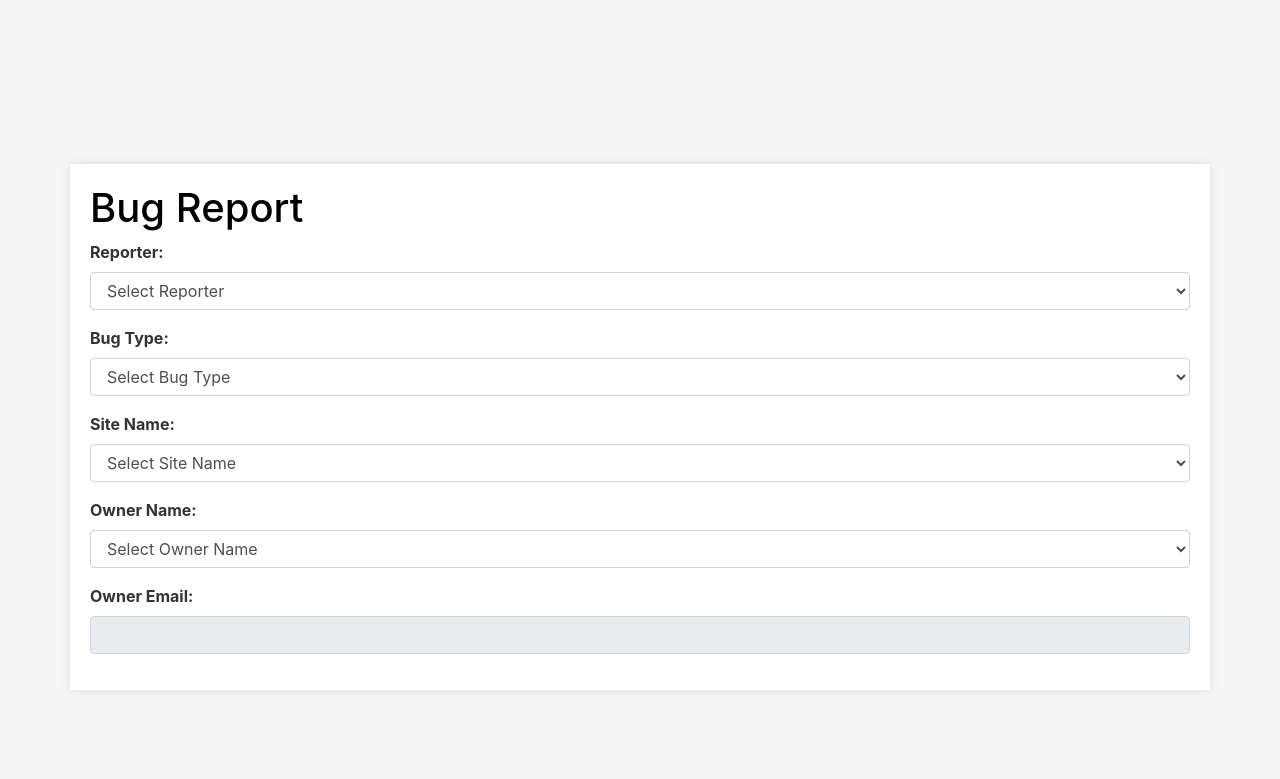
After one commit to Muhammad-Shaheer-khan/DBMS_Project, a Django app: page /email/ in a window 1280 px wide. The commit adds this page. Shown: the top 779 px of the page. Run offline with Django 4.2, Linux system fonts and the light colour scheme; data that the repository does not hold is empty; some libraries are stand-ins or nearby versions.

Commit message:
email page

```diff
--- a/myproject/myapp/urls.py
+++ b/myproject/myapp/urls.py
@@ -2,6 +2,7 @@ from django.urls import path
 from . import views
 from .views import *
 from django.urls import reverse
+
 ReporterID = "abc123"
 
 
@@ -11,6 +12,11 @@ urlpatterns = [
     path('record/', record, name='record'),
     path('delete_record/<str:ReporterID>/', delete_record, name='delete_record'),
     path('saveform', saveform, name='saveform'),
-    # path('fetch_records/', fetch_records, name='fetch_records'),
     path('update_record/<str:ReporterID>/',update_record,name='update_record'),
+
+    path('email/', views.email, name='email'),
+    path('fetch-bug-types/', views.fetch_bug_types, name='fetch_bug_types'),
+    path('fetch-site-names/', views.fetch_site_names, name='fetch_site_names'),
+    path('fetch-owner-names/', views.fetch_owner_names, name='fetch_owner_names'),
+
 ]
--- a/myproject/myapp/views.py
+++ b/myproject/myapp/views.py
@@ -1,11 +1,13 @@
 from django.shortcuts import render, redirect
 from django.views.decorators.csrf import csrf_exempt
 import sqlite3
-from collections import Counter
+from django.http import JsonResponse
+from .models import Reporter, BugType, SiteName, OwnerName
+from pathlib import Path
+from django.http import HttpResponseBadRequest, HttpResponse
 from pathlib import Path
 
-import random,string
-from pathlib import Path
+
 BASE_DIR = Path(__file__).resolve().parent.parent
 
 def home(request):
@@ -18,6 +20,9 @@ def home(request):
 def addBug(request):
     return render(request,'addBug.html')
 
+
+def email(request):
+    return render(request,'email.html')
 
 @csrf_exempt
 def update_record(request,ReporterID):
@@ -32,7 +37,6 @@ def update_record(request,ReporterID):
 
         with sqlite3.connect(BASE_DIR/'data.db') as db:
             cursor=db.cursor()
-            # Update the patient information in the database
             query = """
                 UPDATE Form
                 SET ReporterName = ?,
@@ -57,36 +61,6 @@ def delete_record(request,ReporterID):
         cursor.execute(query, (ReporterID,))
 
     return redirect('/record')
-
-
-# def fetch_records(request):
-#     with sqlite3.connect(BASE_DIR / 'data.db') as db:
-#         cursor = db.cursor()
-#         query = "SELECT ReporterName, COUNT(*) AS Records FROM Form GROUP BY ReporterName"
-#         cursor.execute(query)
-#         rows = cursor.fetchall()
-
-#         # Prepare the data as a list of dictionaries
-#         reporter_records = {}
-#         for row in rows:
-#             reporter_name = row[0]
-#             records = row[1]
-#             if reporter_name not in reporter_records:
-#                 reporter_records[reporter_name] = records
-#             else:
-#                 reporter_records[reporter_name] += records
-#         # print(reporter_records)
-
-#         # Calculate the total number of records
-#         total_records = sum(reporter_records.values())
-
-#         # Calculate the progress for each reporter
-#         record = []
-#         for reporter_name, records in reporter_records.items():
-#             progress = (records / total_records) * 100
-#             record.append({'name': reporter_name, 'progress': progress})
-
-#     return render(request, 'record.html', {'record': record})
 
 def record(request):
 
@@ -131,15 +105,7 @@ def record(request):
         for row in row2:
             r = dict(zip(column_names2, row))
             record2.append(r)
-
-
-
-
-
-
-
     return render(request,'record.html',{'record':record,'record1':record1,'record2':record2})
-
 
 
 @csrf_exempt
@@ -171,3 +137,29 @@ def saveform(request):
             cursor.execute(query, values)
 
     return render(request, 'addBug.html')
+
+
+
+
+def email(request):
+    reporters = Reporter.objects.all()
+    return render(request, 'email.html', {'reporters': reporters})
+
+def fetch_bug_types(request):
+    reporter_id = request.GET.get('reporter')
+    bug_types = BugType.objects.filter(reporter_id=reporter_id).values_list('name', flat=True)
+    return JsonResponse({'bug_types': list(bug_types)})
+
+def fetch_site_names(request):
+    reporter_id = request.GET.get('reporter')
+    bug_type = request.GET.get('bug_type')
+    site_names = SiteName.objects.filter(reporter_id=reporter_id, bug_type=bug_type).values_list('name', flat=True)
+    return JsonResponse({'site_names': list(site_names)})
+
+def fetch_owner_names(request):
+    reporter_id = request.GET.get('reporter')
+    bug_type = request.GET.get('bug_type')
+    site_name = request.GET.get('site_name')
+    owner_names = OwnerName.objects.filter(reporter_id=reporter_id, bug_type=bug_type, site_name=site_name).values_list('name', flat=True)
+    owner_email = OwnerName.objects.filter(reporter_id=reporter_id, bug_type=bug_type, site_name=site_name).values_list('email', flat=True).first()
+    return JsonResponse({'owner_names': list(owner_names), 'owner_email': owner_email})
--- /dev/null
+++ b/myproject/templates/email.html
@@ -0,0 +1,207 @@
+
+
+<head>
+    <meta charset="UTF-8">
+    <meta name="viewport" content="width=device-width, initial-scale=1.0">
+    <title>Bug Report</title>
+    <link rel="stylesheet" href="https://maxcdn.bootstrapcdn.com/bootstrap/4.5.2/css/bootstrap.min.css">
+    <style>
+        /* Custom CSS for the blue and white theme */
+        body {
+            background-color: #f5f5f5;
+            color: #333333;
+        }
+
+        .container {
+            margin: 20px auto;
+            padding: 20px;
+            background-color: #ffffff;
+            box-shadow: 0 0 10px rgba(0, 0, 0, 0.1);
+        }
+
+        h1, h2, h3 {
+            color: #000000;
+        }
+
+        .btn {
+            background-color: #007bff;
+            color: #ffffff;
+            border: none;
+            padding: 10px 20px;
+            font-size: 16px;
+            cursor: pointer;
+        }
+
+        .btn:hover {
+            background-color: #0056b3;
+        }
+
+        .form-group label {
+            font-weight: bold;
+        }
+
+        .form-control {
+            border-radius: 4px;
+        }
+
+        .table {
+            width: 100%;
+            margin-bottom: 1rem;
+            color: #212529;
+            border-collapse: collapse;
+        }
+
+        .table th,
+        .table td {
+            padding: 0.75rem;
+            vertical-align: top;
+            border-top: 1px solid #dee2e6;
+        }
+
+        .table thead th {
+            vertical-align: bottom;
+            border-bottom: 2px solid #dee2e6;
+        }
+
+        .table tbody + tbody {
+            border-top: 2px solid #dee2e6;
+        }
+
+        .table .table {
+            background-color: #ffffff;
+        }
+
+        .table-sm th,
+        .table-sm td {
+            padding: 0.3rem;
+        }
+
+        .progress {
+            height: 25px;
+            background-color: #e9ecef;
+            border-radius: 4px;
+        }
+
+        .progress-bar {
+            background-color: #007bff;
+            border-radius: 4px;
+        }
+    </style>
+</head>
+
+<br><br>
+<br><br>
+<br><br>
+
+<div class="container">
+    <h1>Bug Report</h1>
+
+    <form action="/send-email" method="POST">
+        {% csrf_token %}
+        <div class="form-group">
+            <label for="reporter">Reporter:</label>
+            <select class="form-control" id="reporter" name="reporter">
+                <option value="">Select Reporter</option>
+                {% for reporter in reporters %}
+                <option value="{{ reporter.id }}">{{ reporter.name }}</option>
+                {% endfor %}
+            </select>
+        </div>
+
+        <div class="form-group">
+            <label for="bug_type">Bug Type:</label>
+            <select class="form-control" id="bug_type" name="bug_type">
+                <option value="">Select Bug Type</option>
+            </select>
+        </div>
+
+        <div class="form-group">
+            <label for="site_name">Site Name:</label>
+            <select class="form-control" id="site_name" name="site_name">
+                <option value="">Select Site Name</option>
+            </select>
+        </div>
+
+        <div class="form-group">
+            <label for="owner_name">Owner Name:</label>
+            <select class="form-control" id="owner_name" name="owner_name">
+                <option value="">Select Owner Name</option>
+            </select>
+        </div>
+
+        <div class="form-group">
+            <label for="owner_email">Owner Email:</label>
+            <input type="email" class="form-control" id="owner_email" name="owner_email" readonly>
+        </div>
+
+        <script src="https://code.jquery.com/jquery-3.6.0.min.js"></script>
+        <script>
+            $(document).ready(function() {
+                $('#reporter').change(function() {
+                    var reporterId = $(this).val();
+                    if (reporterId) {
+                        $.ajax({
+                            url: '/fetch-bug-types/',
+                            data: {'reporter': reporterId},
+                            dataType: 'json',
+                            success: function(data) {
+                                $('#bug_type').empty().append('<option value="">Select Bug Type</option>');
+                                $.each(data.bug_types, function(index, bugType) {
+                                    $('#bug_type').append('<option value="' + bugType + '">' + bugType + '</option>');
+                                });
+                            }
+                        });
+                    } else {
+                        $('#bug_type').empty().append('<option value="">Select Bug Type</option>');
+                        $('#site_name').empty().append('<option value="">Select Site Name</option>');
+                        $('#owner_name').empty().append('<option value="">Select Owner Name</option>');
+                        $('#owner_email').val('');
+                    }
+                });
+
+                $('#bug_type').change(function() {
+                    var reporterId = $('#reporter').val();
+                    var bugType = $(this).val();
+                    if (reporterId && bugType) {
+                        $.ajax({
+                            url: '/fetch-site-names/',
+                            data: {'reporter': reporterId, 'bug_type': bugType},
+                            dataType: 'json',
+                            success: function(data) {
+                                $('#site_name').empty().append('<option value="">Select Site Name</option>');
+                                $.each(data.site_names, function(index, siteName) {
+                                    $('#site_name').append('<option value="' + siteName + '">' + siteName + '</option>');
+                                });
+                            }
+                        });
+                    } else {
+                        $('#site_name').empty().append('<option value="">Select Site Name</option>');
+                        $('#owner_name').empty().append('<option value="">Select Owner Name</option>');
+                        $('#owner_email').val('');
+                    }
+                });
+
+                $('#site_name').change(function() {
+                    var reporterId = $('#reporter').val();
+                    var bugType = $('#bug_type').val();
+                    var siteName = $(this).val();
+                    if (reporterId && bugType && siteName) {
+                        $.ajax({
+                            url: '/fetch-owner-names/',
+                            data: {'reporter': reporterId, 'bug_type': bugType, 'site_name': siteName},
+                            dataType: 'json',
+                            success: function(data) {
+                                $('#owner_name').empty().append('<option value="">Select Owner Name</option>');
+                                $.each(data.owner_names, function(index, ownerName) {
+                                    $('#owner_name').append('<option value="' + ownerName + '">' + ownerName + '</option>');
+                                });
+                                $('#owner_email').val(data.owner_email);
+                            }
+                        });
+                    } else {
+                        $('#owner_name').empty().append('<option value="">Select Owner Name</option>');
+                        $('#owner_email').val('');
+                    }
+                });
+            });
+        </script>
--- a/myproject/templates/index.html
+++ b/myproject/templates/index.html
@@ -14,7 +14,7 @@
               <div class="left-content show-up header-text wow fadeInLeft" data-wow-duration="1s" data-wow-delay="1s">
                 <div class="row">
                   <div class="col-lg-12">
-                    <h1>Welcome to My Bug Reporting System</h1>
+                    <h1>Welcome to Bug Reporting System</h1>
                     <p>This bug reporting system is designed to help you report and track bugs in our software. Your feedback is important to us, and we appreciate your contributions to improving the quality of our products.</p>
                   </div>
                   <div class="col-lg-12">
--- a/myproject/templates/record.html
+++ b/myproject/templates/record.html
@@ -199,7 +199,7 @@
           <thead>
             <tr>
               <th>Bug Reporter</th>
-              <th>Bug Progress</th>
+              <th>Progress</th>
             </tr>
           </thead>
           <tbody id="record-table-body">
@@ -249,7 +249,7 @@
           <label for="bug-type" ><strong>Filter Records</strong></label>
 
           <select id="bugTypeFilter" name="bugTypeFilter" class="form-select" aria-label="Default select example">
-            <option value="">Bug Type</option>
+            <option value="">All</option>
             <option value="UI Bug">UI Bug</option>
             <option value="Functional Bug">Functional Bug</option>
             <option value="Performance Bug">Performance Bug</option>
```
Also changed, not shown: myproject/myapp/models.py (added, +20 -0 lines), myproject/templates/base.html (+20 -54 lines), myproject/data.db.
